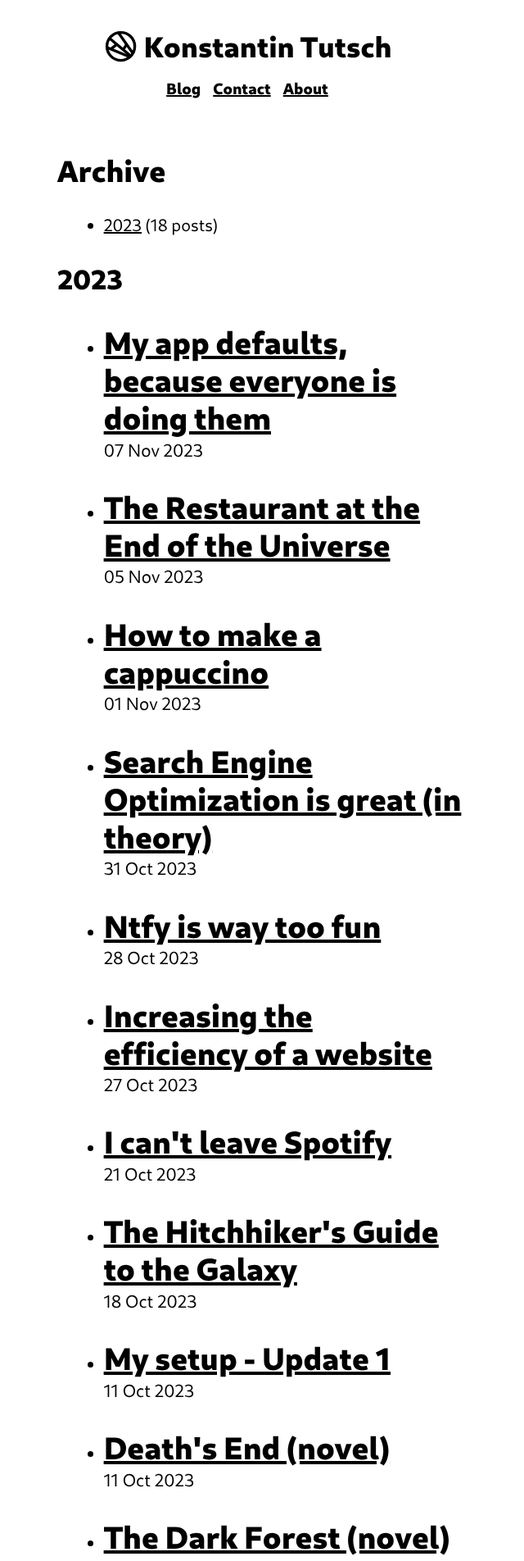
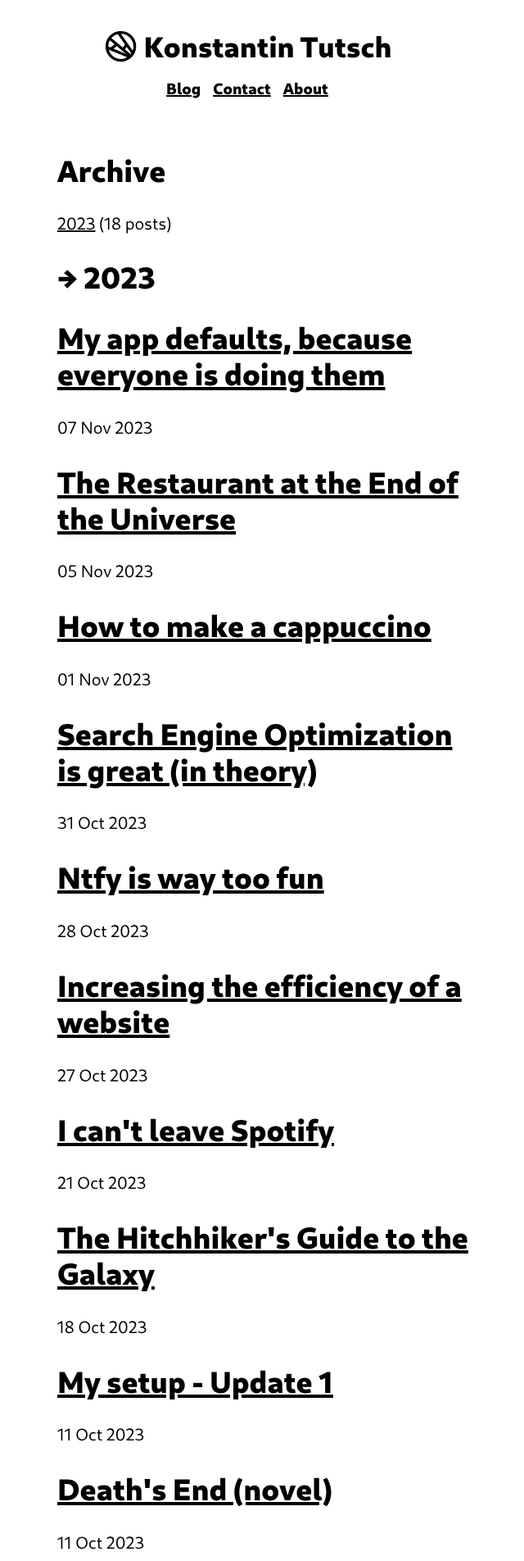
Before and after one commit to konstantintutsch/website, a Jekyll site: the page built from archive/index.html, in a window 1280 px wide. Shown: the top 1904 px of the page at 82% size, without its empty margins (314-954 px from the left). Built offline with Jekyll 4.4.1, drawn with Linux system fonts in a browser that asks for light colours.

Commit message:
Remove <ul> for posts from Archive and Tag:*

```diff
--- a/_layouts/tag.html
+++ b/_layouts/tag.html
@@ -6,13 +6,11 @@ layout: default
 <p id="description">All posts about {% if page.description %}{{ page.description }}{% else %}{{ page.title }}{% endif %}.</p>
 
 {% assign counter = 0 %}
-<ul>
 {% for post in site.posts %}
     {% if post.tags contains page.title %}
-        <li>{% include post.html url=post.url title=post.title date=post.date %}</li>
+        {% include post.html url=post.url title=post.title date=post.date %}
         {% assign counter = counter | plus: 1 %}
     {% endif %}
 {% endfor %}
-</ul>
 
 <small><i>There {% if counter == 1 %}is{% else %}are a total of{% endif %} {{ counter }} {% if counter == 1 %}post{% else %}posts{% endif %} assigned to this tag.</i></small>
--- a/archive/index.html
+++ b/archive/index.html
@@ -32,11 +32,11 @@ description: All old blog posts by Konstantin Tutsch can be found on this page.
     {% assign currPosts = currPosts | plus: 1 %}
 {% endfor %}
 
-<ul>
+{% assign prefixY = "→ " %}
+
 {% for year in years %}
-    <li><a href="#{{ year | slugify }}">{{ year | slugify }}</a> ({{ postsY[forloop.index] }} {% if postsY[forloop.index] == "1" %}post{% else %}posts{% endif %})</li>
+    <p><a href="#{{ year | prepend: prefixY | slugify }}">{{ year | slugify }}</a> ({{ postsY[forloop.index] }} {% if postsY[forloop.index] == "1" %}post{% else %}posts{% endif %})</p>
 {% endfor %}
-</ul>
 
 {% assign previousY = "" %}
 {% for post in site.posts %}
@@ -46,11 +46,9 @@ description: All old blog posts by Konstantin Tutsch can be found on this page.
 
     {% if currentY != previousY %}
         {% assign previousY = currentY %}
-        {% unless forloop.first %}</ul>{% endunless %}
-        {% include heading.html level=3 text=currentY %}
-        <ul>
-        {% if forloop.last%}</ul>{% endif %}
+        {% assign headingY = currentY | prepend: prefixY %}
+        {% include heading.html level=2 text=headingY %}
     {% endif %}
 
-    <li>{% include post.html url=post.url title=post.title date=post.date %}</li>
+    {% include post.html url=post.url title=post.title date=post.date %}
 {% endfor %}
--- a/assets/css/style.css
+++ b/assets/css/style.css
@@ -94,8 +94,7 @@ nav a, /* navigator links ; tabs */
 }
 div.post { margin-bottom: 2em; }
 h2.nav { margin-top: 2em; } /* all posts link */
-li div { font-size: 0.8em; } /* keep titles in archive same size */
-h2 + #date { margin-top: -1.3em; } /* date or description close to heading */
+h2 + .date { margin-top: -1.3em; } /* date or description close to heading */
 
 /* text */
 body { font-family: "Cantarell", sans-serif; } /* font */
```
